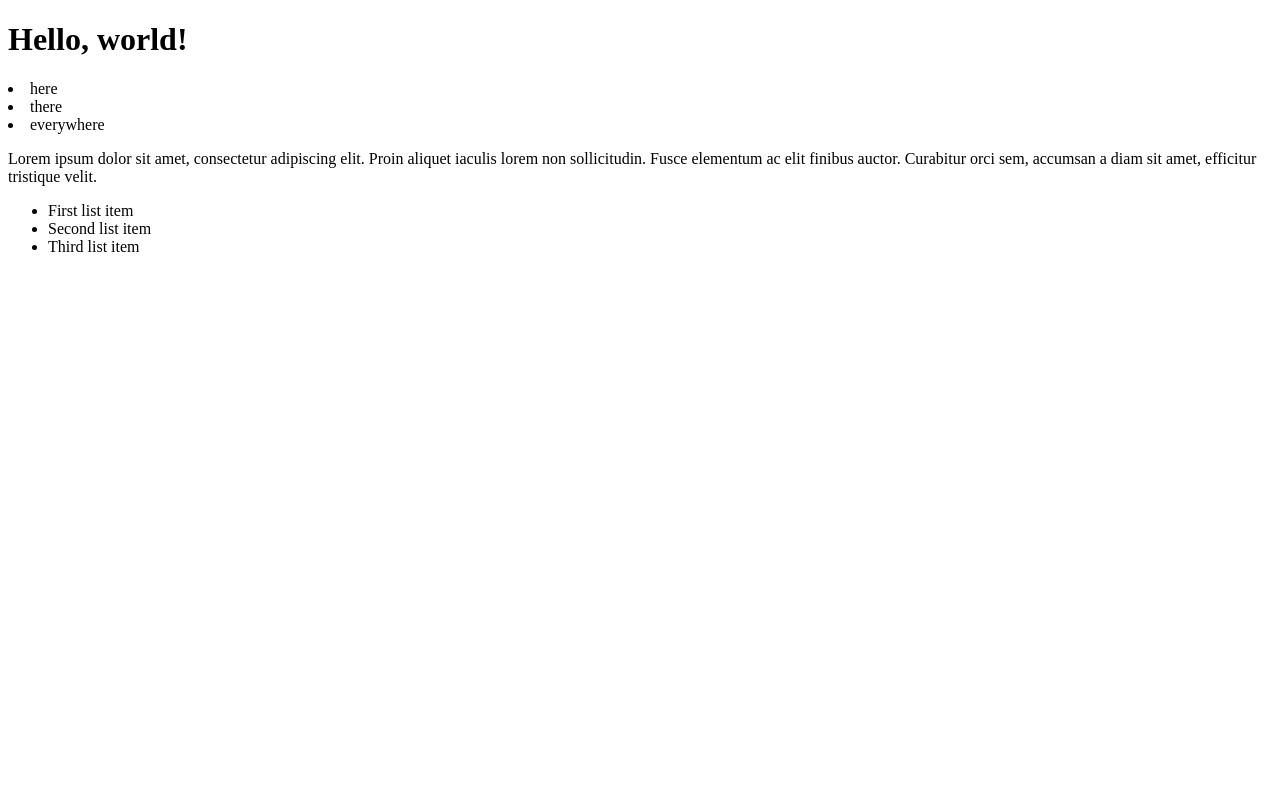
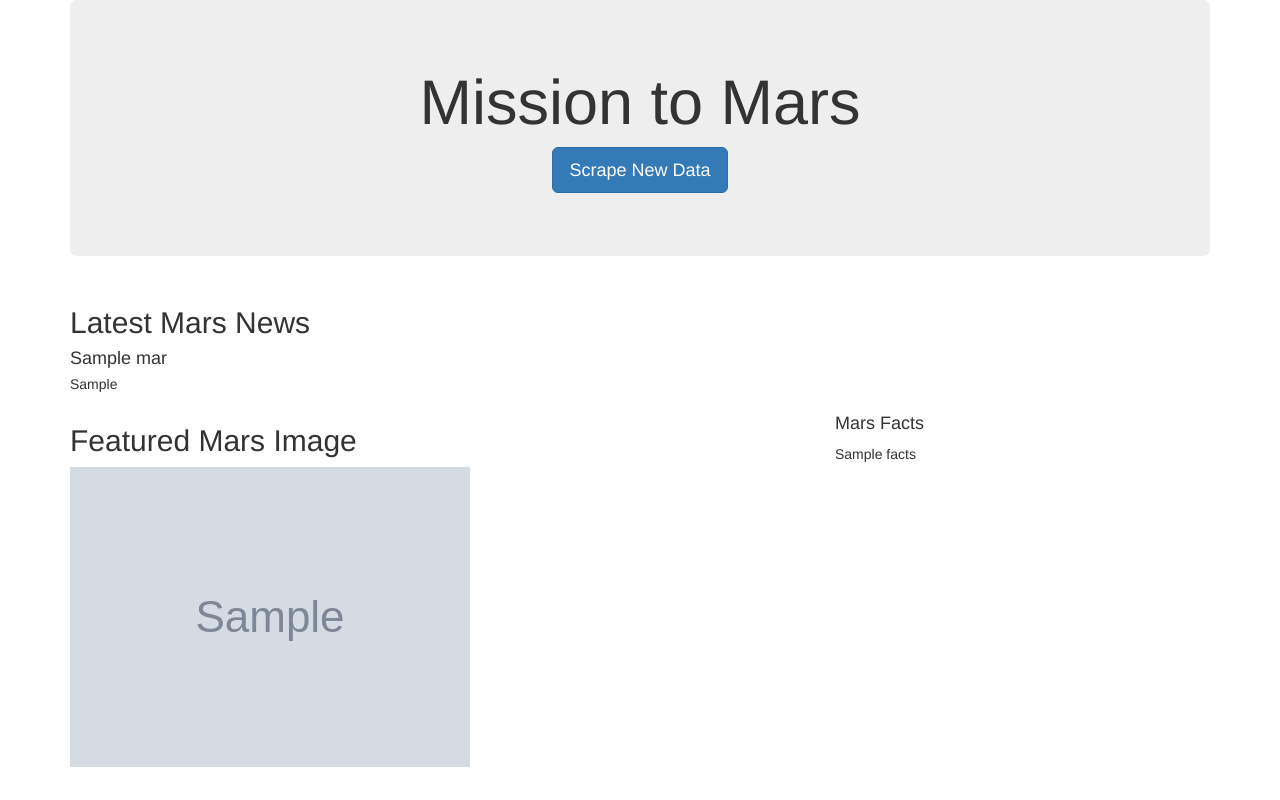
Before and after one commit to TeresaHartman/Mission-to-Mars, a Flask app: page / in a window 1280 px wide. Run offline with Flask 2, Linux system fonts and the light colour scheme; grey boxes marked "Sample" are stand-in pictures; a database or web service that is not in the repository returns one stand-in record (values such as "Sample title"); parts of the project's set-up code (start-up, migrations or seed data) failed here and were passed over; some libraries are stand-ins or nearby versions.

Commit message:
finished module work

```diff
--- a/app.py
+++ b/app.py
@@ -8,13 +8,18 @@ app = Flask(__name__)
 app.config["MONGO_URI"] = "mongodb://localhost:27017/mars_app"
 mongo = PyMongo(app)
 
+# @app.route("/")
+# def index():
+#    mars = mongo.db.mars.find_one()
+#    #mars = ["here", "there", "everywhere"]
+#    #mars = "here"
+#    #print("--mars called--")
+#    #print(mars)
+#    return render_template("index.html", mars=mars)
 @app.route("/")
 def index():
-   #mars = mongo.db.mars.find_one()
-   mars = ["here", "there", "everywhere"]
-   print("--mars called--")
-   print(mars)
-   return render_template("index1.html", mars=mars)
+   mars = mongo.db.mars.find_one()
+   return render_template("index.html", mars=mars)
 
 @app.route("/scrape")
 def scrape():
--- a/scraping.py
+++ b/scraping.py
@@ -2,66 +2,102 @@
 from splinter import Browser
 from bs4 import BeautifulSoup as soup
 import pandas as pd
+import datetime as dt
 from webdriver_manager.chrome import ChromeDriverManager
 
-# Set up Splinter
-executable_path = {'executable_path': ChromeDriverManager().install()}
-browser = Browser('chrome', **executable_path, headless=False)
 
-# Visit the Mars news site
-url = 'https://redplanetscience.com/'
-browser.visit(url)
+def scrape_all():
+    # Initiate headless driver for deployment
+    executable_path = {'executable_path': ChromeDriverManager().install()}
+    browser = Browser('chrome', **executable_path, headless=True)
 
-# Optional delay for loading the page
-browser.is_element_present_by_css('div.list_text', wait_time=1)
+    news_title, news_paragraph = mars_news(browser)
 
-# Convert the browser html to a soup object and then quit the browser
-html = browser.html
-news_soup = soup(html, 'html.parser')
+    # Run all scraping functions and store results in a dictionary
+    data = {
+        "news_title": news_title,
+        "news_paragraph": news_paragraph,
+        "featured_image": featured_image(browser),
+        "facts": mars_facts(),
+        "last_modified": dt.datetime.now()
+    }
 
-slide_elem = news_soup.select_one('div.list_text')
+    # Stop webdriver and return data
+    browser.quit()
+    return data
 
-slide_elem.find('div', class_='content_title')
 
-# Use the parent element to find the first a tag and save it as `news_title`
-news_title = slide_elem.find('div', class_='content_title').get_text()
-news_title
+def mars_news(browser):
 
-# Use the parent element to find the paragraph text
-news_p = slide_elem.find('div', class_='article_teaser_body').get_text()
-news_p
+    # Scrape Mars News
+    # Visit the mars nasa news site
+    url = 'https://data-class-mars.s3.amazonaws.com/Mars/index.html'
+    browser.visit(url)
 
-# ## JPL Space Images Featured Image
+    # Optional delay for loading the page
+    browser.is_element_present_by_css('div.list_text', wait_time=1)
 
-# Visit URL
-url = 'https://spaceimages-mars.com'
-browser.visit(url)
+    # Convert the browser html to a soup object and then quit the browser
+    html = browser.html
+    news_soup = soup(html, 'html.parser')
 
-# Find and click the full image button
-full_image_elem = browser.find_by_tag('button')[1]
-full_image_elem.click()
+    # Add try/except for error handling
+    try:
+        slide_elem = news_soup.select_one('div.list_text')
+        # Use the parent element to find the first 'a' tag and save it as 'news_title'
+        news_title = slide_elem.find('div', class_='content_title').get_text()
+        # Use the parent element to find the paragraph text
+        news_p = slide_elem.find('div', class_='article_teaser_body').get_text()
 
-# Parse the resulting html with soup
-html = browser.html
-img_soup = soup(html, 'html.parser')
+    except AttributeError:
+        return None, None
 
-# find the relative image url
-img_url_rel = img_soup.find('img', class_='fancybox-image').get('src')
-img_url_rel
+    return news_title, news_p
 
-# Use the base url to create an absolute url
-img_url = f'https://spaceimages-mars.com/{img_url_rel}'
-img_url
 
-# ## Mars Facts
+def featured_image(browser):
+    # Visit URL
+    url = 'https://data-class-jpl-space.s3.amazonaws.com/JPL_Space/index.html'
+    browser.visit(url)
 
-df = pd.read_html('https://galaxyfacts-mars.com')[0]
-df.head()
+    # Find and click the full image button
+    full_image_elem = browser.find_by_tag('button')[1]
+    full_image_elem.click()
 
-df.columns=['Description', 'Mars', 'Earth']
-df.set_index('Description', inplace=True)
-df
+    # Parse the resulting html with soup
+    html = browser.html
+    img_soup = soup(html, 'html.parser')
 
-df.to_html()
+    # Add try/except for error handling
+    try:
+        # Find the relative image url
+        img_url_rel = img_soup.find('img', class_='fancybox-image').get('src')
 
-browser.quit()
+    except AttributeError:
+        return None
+
+    # Use the base url to create an absolute url
+    img_url = f'https://data-class-jpl-space.s3.amazonaws.com/JPL_Space/{img_url_rel}'
+
+    return img_url
+
+def mars_facts():
+    # Add try/except for error handling
+    try:
+        # Use 'read_html' to scrape the facts table into a dataframe
+        df = pd.read_html('https://data-class-mars-facts.s3.amazonaws.com/Mars_Facts/index.html')[0]
+
+    except BaseException:
+        return None
+
+    # Assign columns and set index of dataframe
+    df.columns=['Description', 'Mars', 'Earth']
+    df.set_index('Description', inplace=True)
+
+    # Convert dataframe into HTML format, add bootstrap
+    return df.to_html(classes="table table-striped")
+
+if __name__ == "__main__":
+
+    # If running as script, print scraped data
+    print(scrape_all())
--- a/templates/index.html
+++ b/templates/index.html
@@ -1,11 +1,53 @@
+<!DOCTYPE html>
 <html lang="en">
-<head>
-    <meta charset="UTF-8">
-    <meta http-equiv="X-UA-Compatible" content="IE=edge">
-    <meta name="viewport" content="width=device-width, initial-scale=1.0">
-    <title>Document</title>
-</head>
-<body>
-    <h1>hello world ugh</h1>
-</body>
+  <head>
+    <meta charset="UTF-8" />
+    <meta name="viewport" content="width=device-width, initial-scale=1.0" />
+    <meta http-equiv="X-UA-Compatible" content="ie=edge" />
+    <title>Mission to Mars</title>
+    <link
+      rel="stylesheet"
+      href="https://maxcdn.bootstrapcdn.com/bootstrap/3.3.7/css/bootstrap.min.css"
+    />
+  </head>
+  <body>
+    <div class="container">
+      <!-- Add Jumbotron to Header -->
+      <div class="jumbotron text-center">
+        <h1>Mission to Mars</h1>
+        <!-- Add a button to activate scraping script -->
+        <p><a class="btn btn-primary btn-lg" href="/scrape" role="button">Scrape New Data</a></p>
+      </div>
+      <!-- Add section for Mars News -->
+      <div class="row" id="mars-news">
+        <div class="col-md-12">
+          <div class="media">
+            <div class="media-body">
+              <h2>Latest Mars News</h2>
+              <h4 class="media-heading">{{ mars.news_title }}</h4>
+              <p>{{ mars.news_paragraph }}</p>
+            </div>
+          </div>
+        </div>
+      </div>
+      <!-- Section for Featured Image and Facts table -->
+      <div class="row" id="mars-featured-image">
+        <div class="col-md-8">
+          <h2>Featured Mars Image</h2>
+          <img
+            src="{{mars.featured_image }}"
+            class="img-responsive"
+            alt="Responsive image"
+          />
+        </div>
+        <div class="col-md-4">
+          <!-- Mars Facts -->
+          <div class="row" id="mars-facts">
+            <h4>Mars Facts</h4>
+            {{ mars.facts | safe }}
+          </div>
+        </div>
+      </div>
+    </div>
+  </body>
 </html>
--- a/templates/index1.html
+++ /dev/null
@@ -1,25 +0,0 @@
-<!DOCTYPE html>
-<html lang="en">
- <head>
-   <meta charset="UTF-8" />
-   <meta http-equiv="X-UA-Compatible" content="ie=edge" />
-   <meta name="viewport" content="width=device-width, initial-scale=1.0" />
-   <title>Document</title>
- </head>
- <body>
-   <h1>Hello, world!</h1>
-    {% for item in mars %}
-        <li>{{ item }}</li>
-    {% endfor %}
-   <p>
-     Lorem ipsum dolor sit amet, consectetur adipiscing elit. Proin aliquet
-     iaculis lorem non sollicitudin. Fusce elementum ac elit finibus auctor.
-     Curabitur orci sem, accumsan a diam sit amet, efficitur tristique velit.
-   </p>
-   <ul>
-     <li>First list item</li>
-     <li>Second list item</li>
-     <li>Third list item</li>
-   </ul>
- </body>
-</html>
```
Also changed, not shown: 2 other files.
